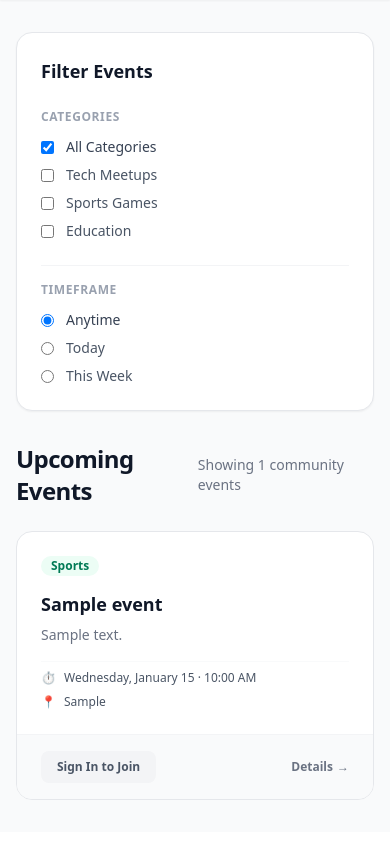
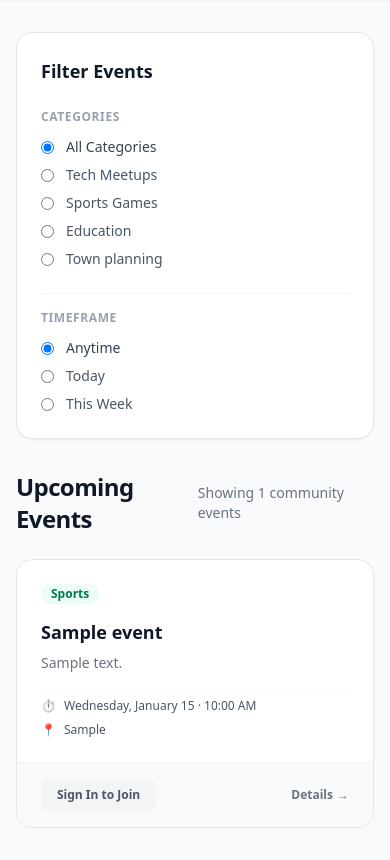
Before and after one commit to Dabi-Jay/MeetGrid, a Django app: page /events/ in a window 390 px wide. Shown: the part 69-929 px from the top of the page. Before the commit the page ends 869 px from the top, so only its background shows below. Run offline with Django 5.2, Linux system fonts and the light colour scheme; tables that the repository leaves empty hold one stand-in row (values such as "Sample post").

Commit message:
Making the events filtering and searching work

```diff
--- a/community/templates/events/events_page.html
+++ b/community/templates/events/events_page.html
@@ -6,35 +6,72 @@
 <div class="max-w-7xl mx-auto px-4 sm:px-6 lg:px-8 py-8">
     <div class="flex flex-col lg:flex-row gap-8">
 
-        <aside
+        <form action="{% url 'events_page' %}" method="GET"
             class="w-full lg:w-64 shrink-0 lg:sticky lg:top-24 h-fit bg-white p-6 rounded-2xl border border-gray-200 shadow-xs">
+            {% if search_query %}<input type="hidden" name="search" value="{{ search_query }}">{% endif %}
+
             <h2 class="text-lg font-bold text-gray-900 mb-6">Filter Events</h2>
 
             <div class="mb-6">
                 <span class="block text-xs font-semibold uppercase tracking-wider text-gray-400 mb-3">Categories</span>
                 <div class="space-y-2">
                     <label class="flex items-center text-sm font-medium text-gray-700 cursor-pointer">
-                        <input type="checkbox"
-                            class="rounded border-gray-300 text-indigo-600 focus:ring-indigo-500 mr-3" checked>
+                        {% if not selected_category or selected_category == 'all' %}
+                        <input type="radio" name="category" value="all" onchange="this.form.submit()" checked
+                            class="rounded border-gray-300 text-indigo-600 focus:ring-indigo-500 mr-3">
+                        {% else %}
+                        <input type="radio" name="category" value="all" onchange="this.form.submit()"
+                            class="rounded border-gray-300 text-indigo-600 focus:ring-indigo-500 mr-3">
+                        {% endif %}
                         All Categories
                     </label>
+
                     <label
                         class="flex items-center text-sm font-medium text-gray-600 hover:text-gray-900 cursor-pointer">
-                        <input type="checkbox"
+                        {% if selected_category == 'TECH' %}
+                        <input type="radio" name="category" value="TECH" onchange="this.form.submit()" checked
                             class="rounded border-gray-300 text-indigo-600 focus:ring-indigo-500 mr-3">
+                        {% else %}
+                        <input type="radio" name="category" value="TECH" onchange="this.form.submit()"
+                            class="rounded border-gray-300 text-indigo-600 focus:ring-indigo-500 mr-3">
+                        {% endif %}
                         Tech Meetups
                     </label>
+
                     <label
                         class="flex items-center text-sm font-medium text-gray-600 hover:text-gray-900 cursor-pointer">
-                        <input type="checkbox"
+                        {% if selected_category == 'SPORT' %}
+                        <input type="radio" name="category" value="SPORT" onchange="this.form.submit()" checked
                             class="rounded border-gray-300 text-indigo-600 focus:ring-indigo-500 mr-3">
+                        {% else %}
+                        <input type="radio" name="category" value="SPORT" onchange="this.form.submit()"
+                            class="rounded border-gray-300 text-indigo-600 focus:ring-indigo-500 mr-3">
+                        {% endif %}
                         Sports Games
                     </label>
+
                     <label
                         class="flex items-center text-sm font-medium text-gray-600 hover:text-gray-900 cursor-pointer">
-                        <input type="checkbox"
+                        {% if selected_category == 'EDU' %}
+                        <input type="radio" name="category" value="EDU" onchange="this.form.submit()" checked
                             class="rounded border-gray-300 text-indigo-600 focus:ring-indigo-500 mr-3">
+                        {% else %}
+                        <input type="radio" name="category" value="EDU" onchange="this.form.submit()"
+                            class="rounded border-gray-300 text-indigo-600 focus:ring-indigo-500 mr-3">
+                        {% endif %}
                         Education
+                    </label>
+
+                    <label
+                        class="flex items-center text-sm font-medium text-gray-600 hover:text-gray-900 cursor-pointer">
+                        {% if selected_category == 'PLAN' %}
+                        <input type="radio" name="category" value="PLAN" onchange="this.form.submit()" checked
+                            class="rounded border-gray-300 text-indigo-600 focus:ring-indigo-500 mr-3">
+                        {% else %}
+                        <input type="radio" name="category" value="PLAN" onchange="this.form.submit()"
+                            class="rounded border-gray-300 text-indigo-600 focus:ring-indigo-500 mr-3">
+                        {% endif %}
+                        Town planning
                     </label>
                 </div>
             </div>
@@ -45,32 +82,56 @@
                 <span class="block text-xs font-semibold uppercase tracking-wider text-gray-400 mb-3">Timeframe</span>
                 <div class="space-y-2">
                     <label class="flex items-center text-sm font-medium text-gray-700 cursor-pointer">
-                        <input type="radio" name="date_filter" class="text-indigo-600 focus:ring-indigo-500 mr-3"
-                            checked>
+                        {% if not selected_timeframe or selected_timeframe == 'anytime' %}
+                        <input type="radio" name="timeframe" value="anytime" onchange="this.form.submit()" checked
+                            class="text-indigo-600 focus:ring-indigo-500 mr-3">
+                        {% else %}
+                        <input type="radio" name="timeframe" value="anytime" onchange="this.form.submit()"
+                            class="text-indigo-600 focus:ring-indigo-500 mr-3">
+                        {% endif %}
                         Anytime
                     </label>
+
                     <label
                         class="flex items-center text-sm font-medium text-gray-600 hover:text-gray-900 cursor-pointer">
-                        <input type="radio" name="date_filter" class="text-indigo-600 focus:ring-indigo-500 mr-3">
+                        {% if selected_timeframe == 'today' %}
+                        <input type="radio" name="timeframe" value="today" onchange="this.form.submit()" checked
+                            class="text-indigo-600 focus:ring-indigo-500 mr-3">
+                        {% else %}
+                        <input type="radio" name="timeframe" value="today" onchange="this.form.submit()"
+                            class="text-indigo-600 focus:ring-indigo-500 mr-3">
+                        {% endif %}
                         Today
                     </label>
+
                     <label
                         class="flex items-center text-sm font-medium text-gray-600 hover:text-gray-900 cursor-pointer">
-                        <input type="radio" name="date_filter" class="text-indigo-600 focus:ring-indigo-500 mr-3">
+                        {% if selected_timeframe == 'this_week' %}
+                        <input type="radio" name="timeframe" value="this_week" onchange="this.form.submit()" checked
+                            class="text-indigo-600 focus:ring-indigo-500 mr-3">
+                        {% else %}
+                        <input type="radio" name="timeframe" value="this_week" onchange="this.form.submit()"
+                            class="text-indigo-600 focus:ring-indigo-500 mr-3">
+                        {% endif %}
                         This Week
                     </label>
                 </div>
             </div>
-        </aside>
+        </form>
 
         <section class="flex-grow">
             <div class="flex justify-between items-center mb-6">
-                <h1 class="text-2xl font-extrabold text-gray-900 tracking-tight">Upcoming Events</h1>
+                <h1 class="text-2xl font-extrabold text-gray-900 tracking-tight">
+                    {% if search_query %}
+                    Search Results for "{{ search_query }}"
+                    {% else %}
+                    Upcoming Events
+                    {% endif %}
+                </h1>
                 <span class="text-sm text-gray-500 font-medium">Showing {{ event_count }} community events</span>
             </div>
 
             <div class="grid grid-cols-1 md:grid-cols-2 xl:grid-cols-3 gap-6">
-
                 {% for event in events %}
                 <div
                     class="bg-white rounded-2xl border border-gray-200 overflow-hidden flex flex-col hover:shadow-md hover:border-gray-300 transition duration-200">
@@ -83,13 +144,9 @@
                                 {% else %}bg-amber-50 text-amber-700{% endif %}">
                                 {{ event.get_category_display }}
                             </span>
-                            <!-- <span class="text-xs font-medium text-gray-500">By {{ event.created_by.username }}</span> -->
-                            <!-- <span class="text-xs font-bold text-emerald-600 bg-emerald-50 px-2 py-1 rounded-md">
-                                {{ event.attendees.count }} Attending
-                            </span> -->
                         </div>
 
-                        <h3 class="text-lg font-bold text-gray-900 leading-snug mb-2 transition">
+                        <h3 class="text-lg font-bold text-gray-900 leading-snug mb-2">
                             {{ event.title }}
                         </h3>
                         <p class="text-gray-500 text-sm line-clamp-3 mb-4">{{ event.description }}</p>
@@ -107,15 +164,14 @@
                     </div>
 
                     <div class="bg-gray-50 px-6 py-4 border-t border-gray-100 flex justify-between items-center">
-
                         {% if user.is_authenticated %}
                         {% if user in event.attendees.all %}
-                        <a href="{% url 'toggle_join' event.id %}"
+                        <a href="{% url 'toggle_join' event.id %}?next={{ request.get_full_path|urlencode }}"
                             class="inline-flex justify-center items-center px-4 py-2 bg-gray-200 hover:bg-gray-300 text-gray-700 text-xs font-semibold rounded-lg transition cursor-pointer">
                             Registered
                         </a>
                         {% else %}
-                        <a href="{% url 'toggle_join' event.id %}"
+                        <a href="{% url 'toggle_join' event.id %}?next={{ request.get_full_path|urlencode }}"
                             class="inline-flex justify-center items-center px-4 py-2 bg-indigo-600 hover:bg-indigo-700 text-white text-xs font-semibold rounded-lg shadow-xs transition cursor-pointer">
                             Join Event
                         </a>
@@ -135,7 +191,7 @@
                 </div>
                 {% empty %}
                 <div class="col-span-full py-12 text-center text-gray-500">
-                    <p class="text-lg font-semibold">No community events scheduled yet.</p>
+                    <p class="text-lg font-semibold">No community events found matching those parameters.</p>
                 </div>
                 {% endfor %}
             </div>
--- a/community/templates/home/base.html
+++ b/community/templates/home/base.html
@@ -17,10 +17,11 @@
             MeetGrid
         </a>
 
-        <div class="hidden sm:block w-96">
-            <input type="text" placeholder="Search events by title or location..."
+        <form action="{% url 'events_page' %}" method="GET" class="hidden sm:block w-96">
+            <input type="text" name="search" value="{{ search_query|default:'' }}"
+                placeholder="Search events by title or location..."
                 class="w-full px-4 py-1.5 bg-gray-100 border border-transparent rounded-lg focus:bg-white focus:border-indigo-500 outline-none text-sm transition">
-        </div>
+        </form>
 
         <div class="flex items-center gap-4">
             {% if user.is_authenticated %}
@@ -29,8 +30,6 @@
                     @{{ user.username }}
                 </a>
             </span>
-
-
 
             <form method="POST" action="{% url 'logout' %}" class="inline">
                 {% csrf_token %}
@@ -42,14 +41,13 @@
             {% else %}
             <a href="{% url 'login' %}" class="text-sm font-medium text-gray-700 hover:text-indigo-600">Login</a>
             <a href="{% url 'register' %}"
-                class="text-sm font-medium bg-indigo-600 text-white px-4 py-2 rounded-lg hover:bg-indigo-700 transition">Sign
-                Up</a>
+                class="text-sm font-medium bg-indigo-600 text-white px-4 py-2 rounded-lg hover:bg-indigo-700 transition">
+                Sign Up
+            </a>
             {% endif %}
         </div>
     </nav>
-    {% endif %}
-
-    <main class="flex-grow">
+    {% endif %} <main class="flex-grow">
         {% block content %}
         {% endblock %}
     </main>
--- a/community/views.py
+++ b/community/views.py
@@ -7,6 +7,9 @@ from .forms import EventForm
 from django.http import HttpResponseForbidden
 from django.urls import reverse
 from django.views.decorators.http import require_POST
+from django.db.models import Q
+from django.utils import timezone
+from datetime import timedelta
 
 
 def home_view(request):
@@ -14,14 +17,36 @@ def home_view(request):
 
 
 def events_view(request):
-    events = Event.objects.all()
+    events = Event.objects.all().order_by('date')
+
+    search_query = request.GET.get('search', '').strip()
+    selected_category = request.GET.get('category', '').strip()
+    selected_timeframe = request.GET.get('timeframe', 'anytime').strip()
+
+    if search_query:
+        events = events.filter(
+            Q(title__icontains=search_query) |
+            Q(location__icontains=search_query)
+        )
+
+    if selected_category and selected_category != 'all':
+        events = events.filter(category=selected_category)
+
+    today = timezone.now().date()
+    if selected_timeframe == 'today':
+        events = events.filter(date=today)
+    elif selected_timeframe == 'this_week':
+        next_week = today + timedelta(days=7)
+        events = events.filter(date__range=[today, next_week])
 
     context = {
-        "events": events,
-        "event_count": events.count()
+        'events': events,
+        'search_query': search_query,
+        'selected_category': selected_category,
+        'selected_timeframe': selected_timeframe,
+        'event_count': events.count(),
     }
     return render(request, 'events/events_page.html', context)
-
 
 @login_required
 def create_event_view(request):
```
Also changed, not shown: community/templates/registration/profile.html (+22 -28 lines).
